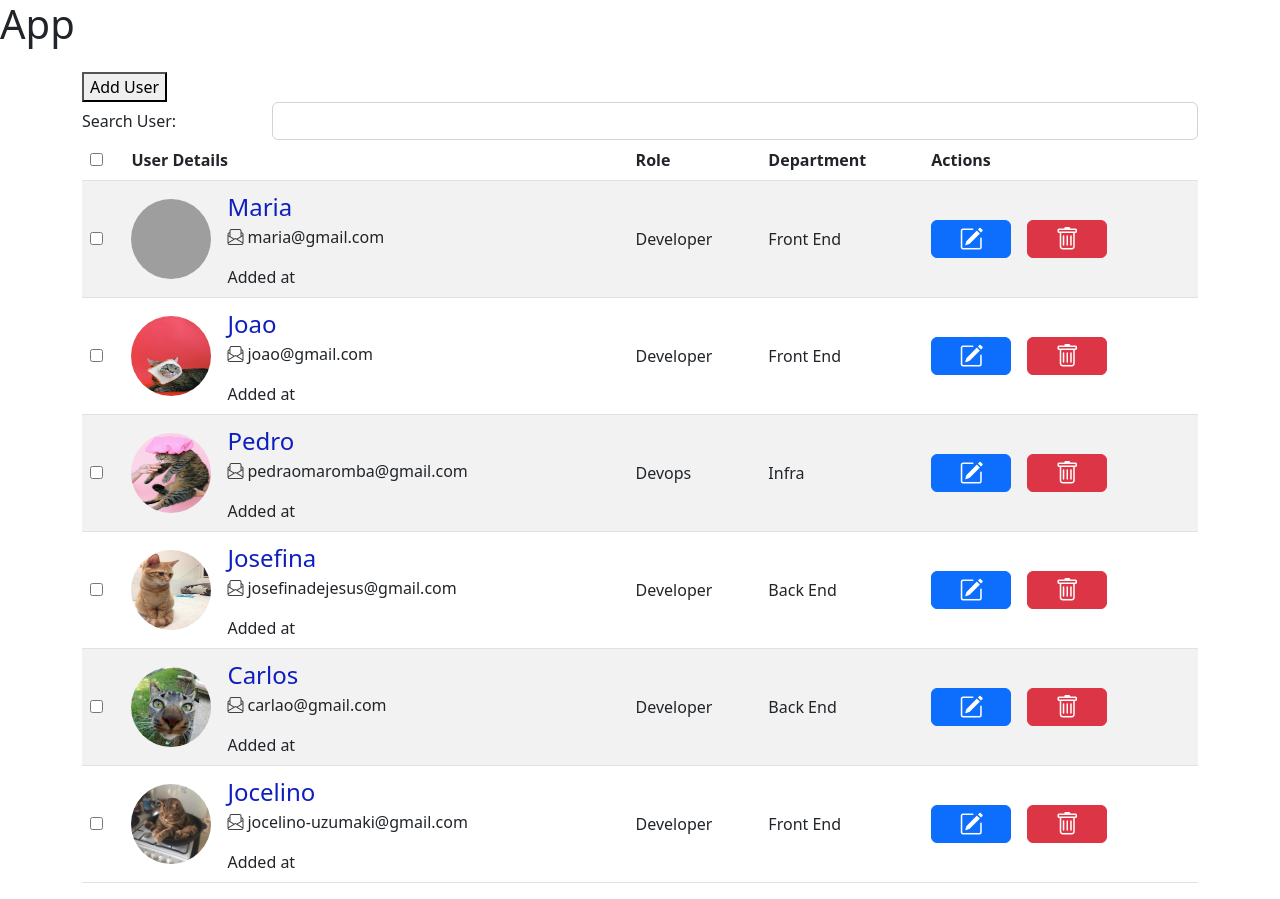
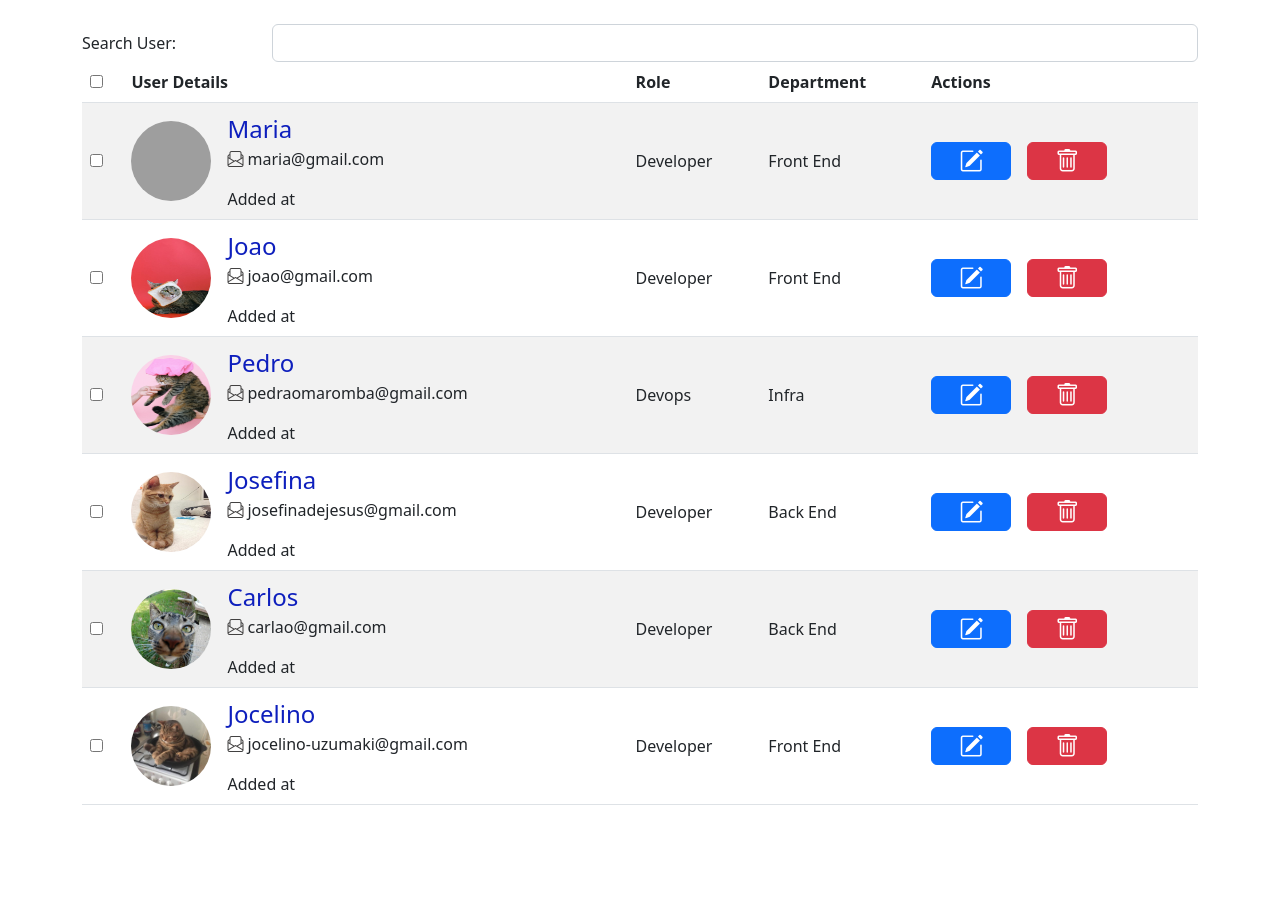
Before and after one commit to masachetti/angular-study-projects, an Angular app in the folder user-list/: page / in a window 1280 px wide. After the commit the page ends 821 px from the top, so only its background shows below. Built offline with nearby package versions, Linux system fonts and the light colour scheme; grey boxes are pictures that could not be loaded.

Commit message:
Remove unnecessary elements

```diff
--- a/user-list/src/app/app.component.html
+++ b/user-list/src/app/app.component.html
@@ -1,7 +1,3 @@
-<h1>App</h1>
-
 <div class="container mt-4">
-  <button>Add User</button>
-
   <app-user-list></app-user-list>
 </div>
```
